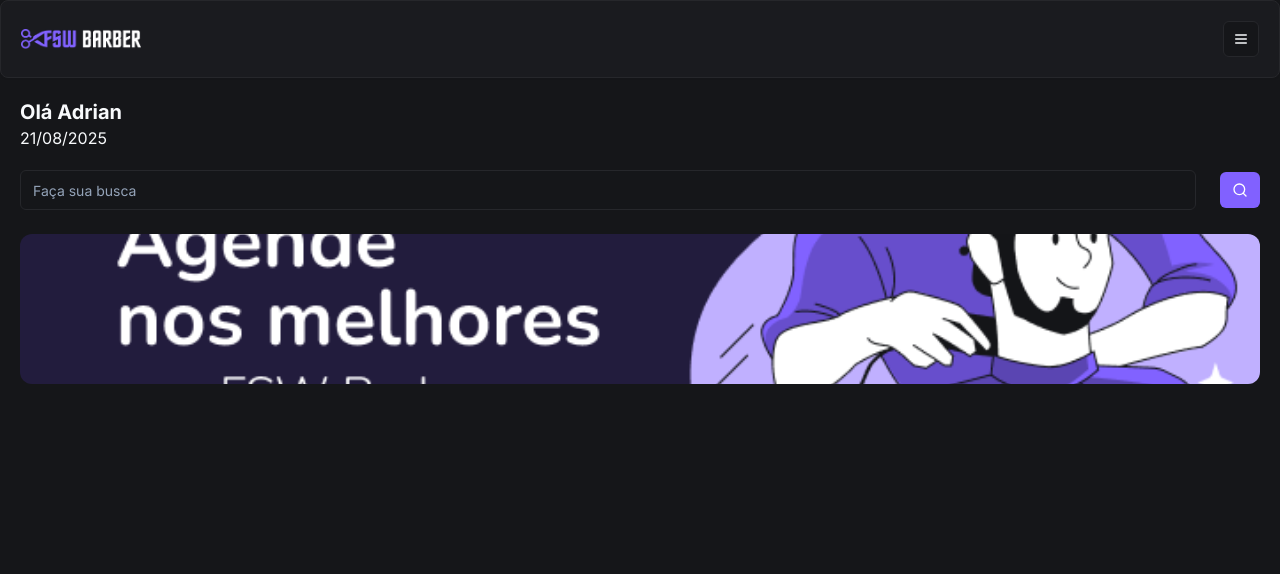
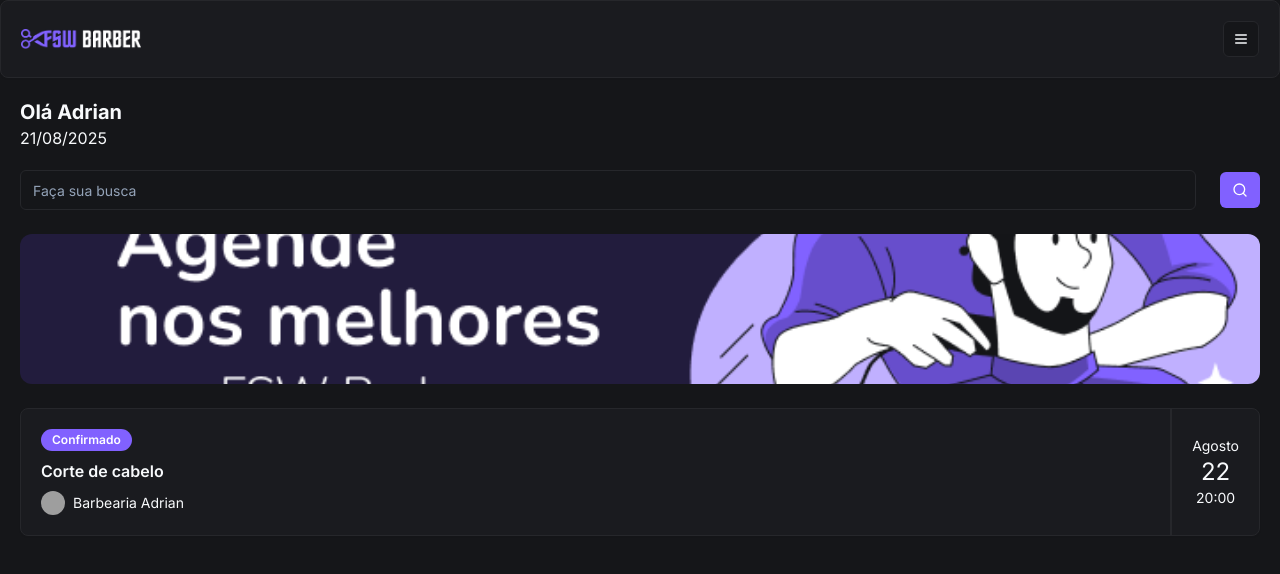
Before and after one commit to adrianhenrique17/Project_Barber, a Next.js app: page / in a window 1280 px wide. Shown: the top 574 px of the page. Built offline with nearby package versions, Linux system fonts and the light colour scheme; grey boxes are pictures that could not be loaded.

Commit message:
feature: componentes tela home

```diff
--- /dev/null
+++ b/app/_components/ui/avatar.tsx
@@ -0,0 +1,50 @@
+"use client"
+
+import * as React from "react"
+import * as AvatarPrimitive from "@radix-ui/react-avatar"
+
+import { cn } from "@/app/_lib/utils"
+
+const Avatar = React.forwardRef<
+  React.ElementRef<typeof AvatarPrimitive.Root>,
+  React.ComponentPropsWithoutRef<typeof AvatarPrimitive.Root>
+>(({ className, ...props }, ref) => (
+  <AvatarPrimitive.Root
+    ref={ref}
+    className={cn(
+      "relative flex h-10 w-10 shrink-0 overflow-hidden rounded-full",
+      className,
+    )}
+    {...props}
+  />
+))
+Avatar.displayName = AvatarPrimitive.Root.displayName
+
+const AvatarImage = React.forwardRef<
+  React.ElementRef<typeof AvatarPrimitive.Image>,
+  React.ComponentPropsWithoutRef<typeof AvatarPrimitive.Image>
+>(({ className, ...props }, ref) => (
+  <AvatarPrimitive.Image
+    ref={ref}
+    className={cn("aspect-square h-full w-full", className)}
+    {...props}
+  />
+))
+AvatarImage.displayName = AvatarPrimitive.Image.displayName
+
+const AvatarFallback = React.forwardRef<
+  React.ElementRef<typeof AvatarPrimitive.Fallback>,
+  React.ComponentPropsWithoutRef<typeof AvatarPrimitive.Fallback>
+>(({ className, ...props }, ref) => (
+  <AvatarPrimitive.Fallback
+    ref={ref}
+    className={cn(
+      "flex h-full w-full items-center justify-center rounded-full bg-muted",
+      className,
+    )}
+    {...props}
+  />
+))
+AvatarFallback.displayName = AvatarPrimitive.Fallback.displayName
+
+export { Avatar, AvatarImage, AvatarFallback }
--- /dev/null
+++ b/app/_components/ui/badge.tsx
@@ -0,0 +1,36 @@
+import * as React from "react"
+import { cva, type VariantProps } from "class-variance-authority"
+
+import { cn } from "@/app/_lib/utils"
+
+const badgeVariants = cva(
+  "inline-flex items-center rounded-full border px-2.5 py-0.5 text-xs font-semibold transition-colors focus:outline-none focus:ring-2 focus:ring-ring focus:ring-offset-2",
+  {
+    variants: {
+      variant: {
+        default:
+          "border-transparent bg-primary text-primary-foreground hover:bg-primary/80",
+        secondary:
+          "border-transparent bg-secondary text-secondary-foreground hover:bg-secondary/80",
+        destructive:
+          "border-transparent bg-destructive text-destructive-foreground hover:bg-destructive/80",
+        outline: "text-foreground",
+      },
+    },
+    defaultVariants: {
+      variant: "default",
+    },
+  },
+)
+
+export interface BadgeProps
+  extends React.HTMLAttributes<HTMLDivElement>,
+    VariantProps<typeof badgeVariants> {}
+
+function Badge({ className, variant, ...props }: BadgeProps) {
+  return (
+    <div className={cn(badgeVariants({ variant }), className)} {...props} />
+  )
+}
+
+export { Badge, badgeVariants }
--- a/app/page.tsx
+++ b/app/page.tsx
@@ -6,6 +6,9 @@
 import { Input } from "./_components/ui/input"
 import { SearchIcon } from "lucide-react"
 import Image from "next/image"
+import { Card, CardContent } from "./_components/ui/card"
+import { Badge } from "./_components/ui/badge"
+import { Avatar, AvatarImage } from "./_components/ui/avatar"
 
 const Home = () => {
   return (
@@ -28,6 +31,27 @@
             alt="Description of image"
           />
         </div>
+
+        <Card className="mt-6">
+          <CardContent className="flex justify-between p-0">
+            <div className="flex flex-col gap-2 py-5 pl-5">
+              <Badge className="w-fit">Confirmado</Badge>
+              <h3 className="font-semibold">Corte de cabelo</h3>
+              <div className="flex items-center gap-2">
+                <Avatar className="h-6 w-6">
+                  <AvatarImage src="https://utfs.io/f/c97a2dc9-cf62-468b-a851-bfd2bdde775f-16p.png" />
+                </Avatar>
+                <p className="text-sm">Barbearia Adrian</p>
+              </div>
+            </div>
+
+            <div className="flex flex-col items-center justify-center border-l-2 border-solid px-5">
+              <p className="text-sm">Agosto</p>
+              <p className="text-2xl">22</p>
+              <p className="text-sm">20:00</p>
+            </div>
+          </CardContent>
+        </Card>
       </div>
     </div>
   )
--- a/package.json
+++ b/package.json
@@ -13,6 +13,7 @@
   },
   "dependencies": {
     "@prisma/client": "^6.14.0",
+    "@radix-ui/react-avatar": "^1.1.10",
     "@radix-ui/react-slot": "^1.2.3",
     "@radix-ui/react-tabs": "^1.1.13",
     "base": "^3.0.0",
```
Also changed, not shown: 1 other file (tests, documents, lock files or other folders).
